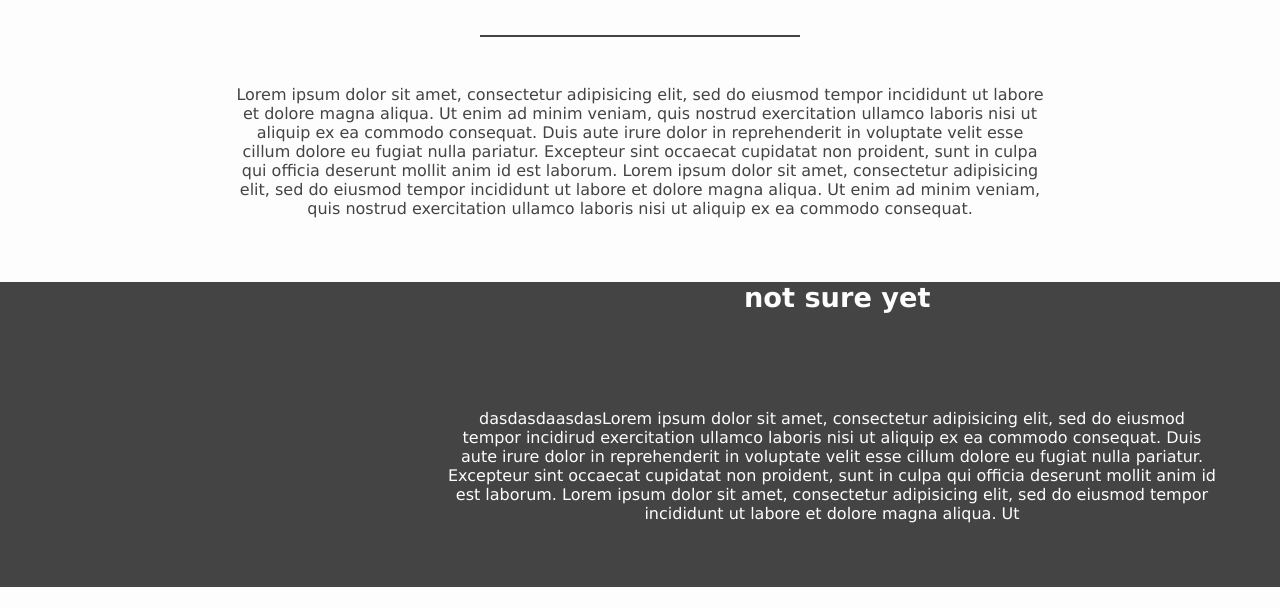
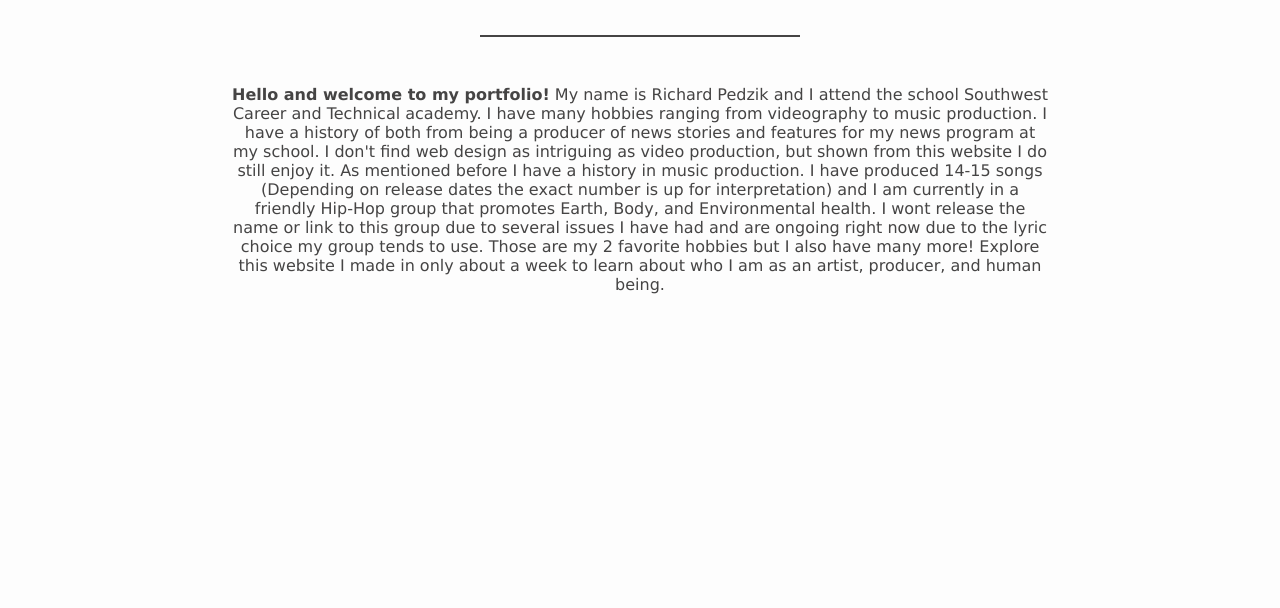
Before and after one commit to richardpedzik/richardpedzik.github.io, a plain HTML site: page index.html in a window 1280 px wide. Shown: the part 192-800 px from the top of the page. Drawn offline with Linux system fonts and the light colour scheme.

Commit message:
Add files via upload

```diff
--- a/index.html
+++ b/index.html
@@ -1,9 +1,12 @@
 <!DOCTYPE html>
 
 <html>
+
 <head>
 	<link rel="stylesheet" type="text/css" href="assets/css/css.css">
+	<link href="assets/imgs/favicon.png" rel="icon" type="image/" />
 	<title>Richard Pedzik's Portfolio</title>
+
 </head>
 
 <body>
@@ -18,11 +21,8 @@
 
 	<hr></hr>
 	<div>
-	<p class="intro">Lorem ipsum dolor sit amet, consectetur adipisicing elit, sed do eiusmod tempor incididunt ut labore et dolore magna aliqua. Ut enim ad minim veniam, quis nostrud exercitation ullamco laboris nisi ut aliquip ex ea commodo consequat. Duis aute irure dolor in reprehenderit in voluptate velit esse cillum dolore eu fugiat nulla pariatur. Excepteur sint occaecat cupidatat non proident, sunt in culpa qui officia deserunt mollit anim id est laborum. Lorem ipsum dolor sit amet, consectetur adipisicing elit, sed do eiusmod tempor incididunt ut labore et dolore magna aliqua. Ut enim ad minim veniam, quis nostrud exercitation ullamco laboris nisi ut aliquip ex ea commodo consequat.</p>
-	</div>
-	<div class="bottom">
-	<h2 class="whitetxt">not sure yet</h2>
-	<p class= "whitetxt">dasdasdaasdasLorem ipsum dolor sit amet, consectetur adipisicing elit, sed do eiusmod tempor incidirud exercitation ullamco laboris nisi ut aliquip ex ea commodo consequat. Duis aute irure dolor in reprehenderit in voluptate velit esse cillum dolore eu fugiat nulla pariatur. Excepteur sint occaecat cupidatat non proident, sunt in culpa qui officia deserunt mollit anim id est laborum. Lorem ipsum dolor sit amet, consectetur adipisicing elit, sed do eiusmod tempor incididunt ut labore et dolore magna aliqua. Ut </p>
+	<p class="intro"><strong>Hello and welcome to my portfolio!</strong> My name is Richard Pedzik and I attend the school Southwest Career and Technical academy. I have many hobbies ranging from videography to music production. I have a history of both from being a producer of news stories and features for my news program at my school. I don't find web design as intriguing as video production, but shown from this website I do still enjoy it. As mentioned before I have a history in music production. I have produced 14-15 songs (Depending on release dates the exact number is up for interpretation) and I am currently in a friendly Hip-Hop group that promotes Earth, Body, and Environmental health. I wont release the name or link to this group due to several issues I have had and are ongoing right now due to the lyric choice my group tends to use. Those are my 2 favorite hobbies but I also have many more! Explore this website I made in only about a week to learn about who I am as an artist, producer, and human being.
+	</p>
 	</div>
 	</body>
 </html>
```
